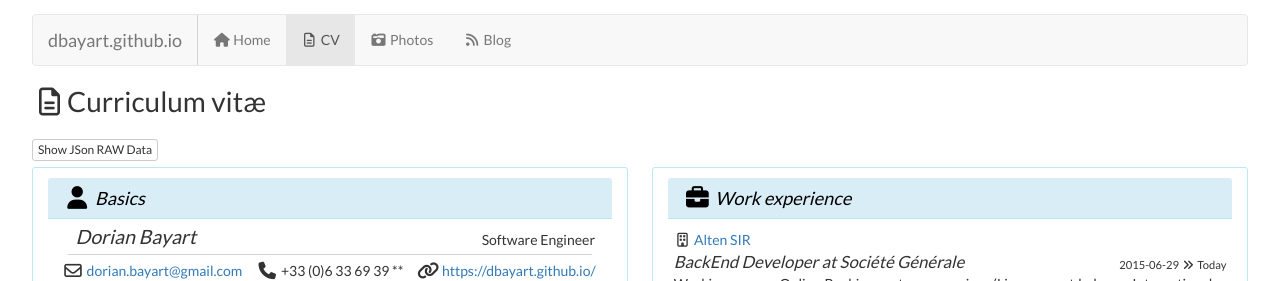
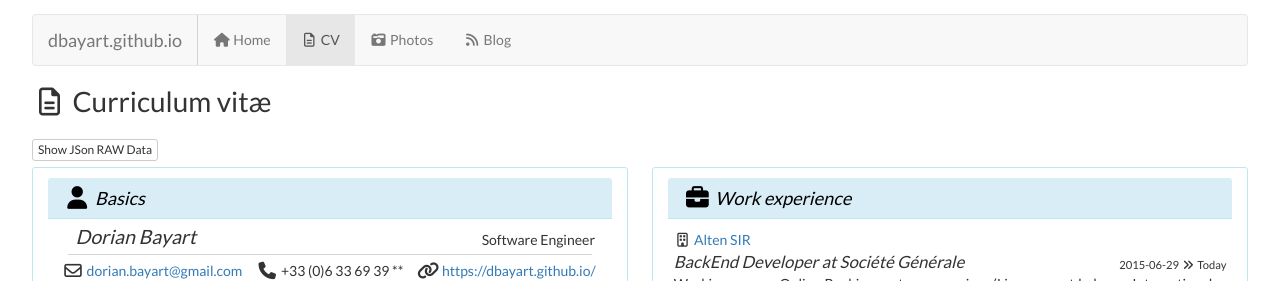
Before and after one commit to dorianbayart/dorianbayart.github.io, a Jekyll site: the page built from cv/index.html, in a window 1280 px wide. Shown: the top 281 px of the page. Built offline with Jekyll 4.4.1, drawn with Linux system fonts in a browser that asks for light colours; nearby versions of some CDN libraries.

Commit message:
Update index.html

```diff
--- a/cv/index.html
+++ b/cv/index.html
@@ -6,7 +6,7 @@ lang: en-US
 ---
 
 <div class="blurb">
-	<h1><i class="fa fa-file-text-o fa-fw"></i>{{ page.title }}</h1>
+	<h1><i class="fa fa-file-text-o fa-fw"></i>&nbsp;{{ page.title }}</h1>
 	<button id="showButton" type="button" class="btn btn-default btn-xs">Show JSon RAW Data</button><div class="noJS">No Javascript !</div><pre id="json">{% include_relative cv_dbayart.json %}</pre>
 	<div class="grid" id="json_ul"></div>
 </div><!-- /.blurb -->
```
